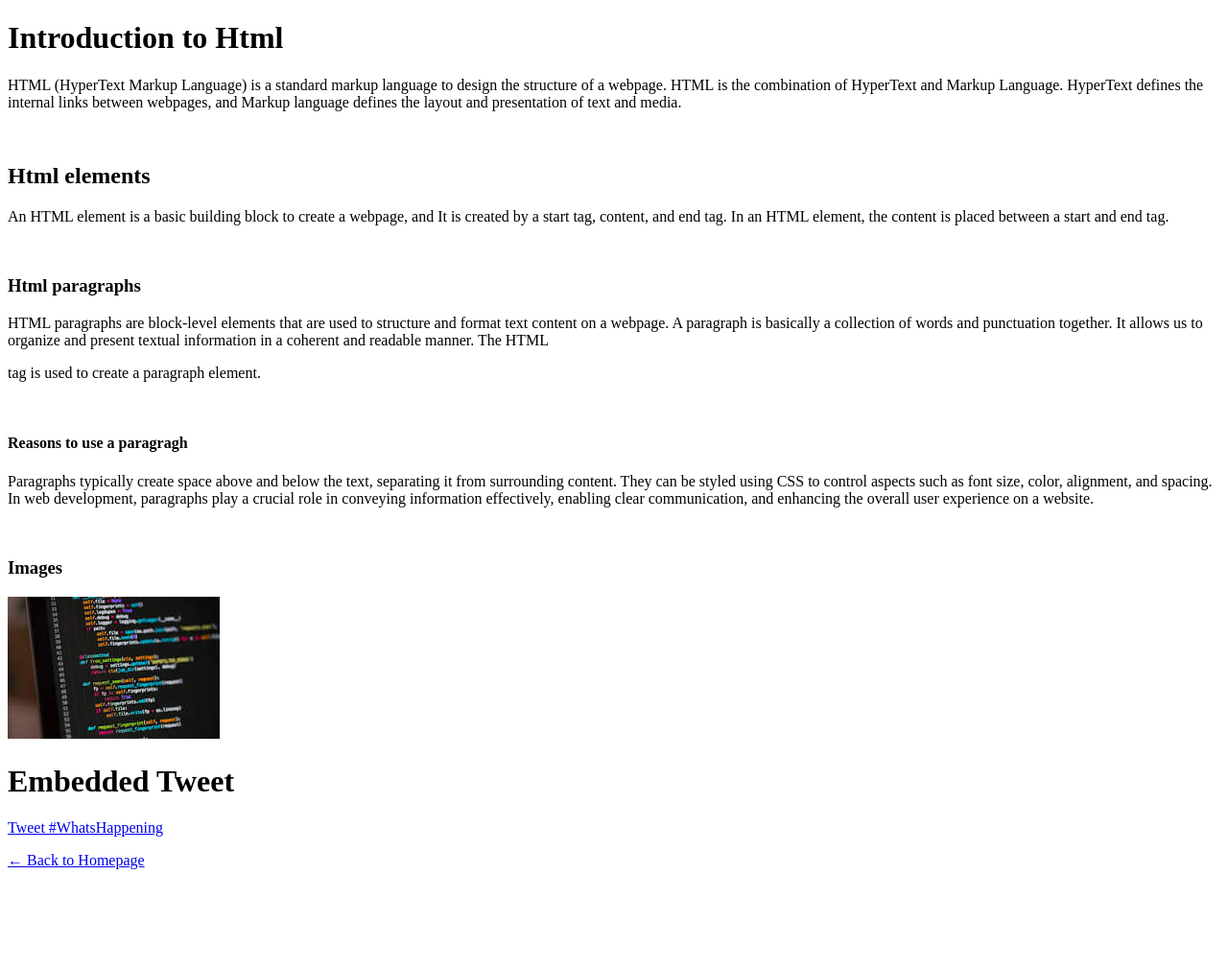
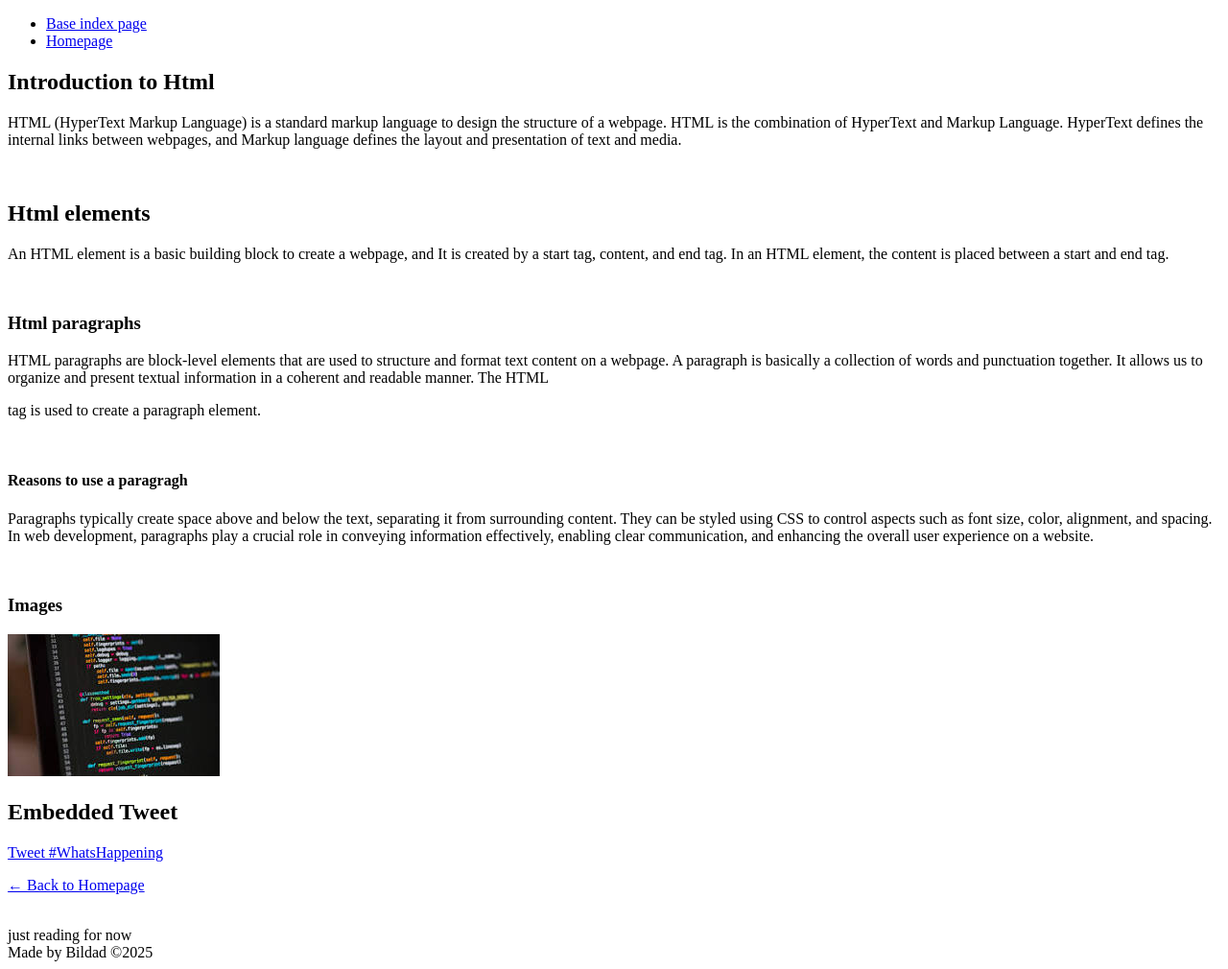
Before and after one commit to Bildad58/My_First_Portfolio, a plain HTML site: page html_basic/tweets.html in a window 1280 px wide. Shown: the whole page at 96% size. Before the commit the page ends 922 px from the top, so only its background shows below. Drawn offline with Linux system fonts and the light colour scheme.

Commit message:
third commit

```diff
--- a/html_basic/tweets.html
+++ b/html_basic/tweets.html
@@ -6,6 +6,20 @@
     <title>Document</title>
 </head>
 <body>
+
+    <header>
+        <ul>
+            <li>
+                <a href="base_index.html">Base index page</a>
+            </li>
+            <li>
+                <a href="index.html">Homepage</a>
+            </li>
+
+        </ul>
+    </header>
+
+    <article>
     <h1>Introduction to Html</h1>
     <p>HTML (HyperText Markup Language) is a standard markup language to design the structure of a webpage. HTML is the combination of HyperText and Markup Language. HyperText defines the internal links between webpages, and Markup language defines the layout and presentation of text and media.
     </p><br>
@@ -38,6 +52,14 @@
   <script async src="https://platform.twitter.com/widgets.js" charset="utf-8"></script>
 
   <!-- Link back to homepage -->
-  <p><a href="index.html">← Back to Homepage</a></p>
+  <p><a href="index.html">← Back to Homepage</a></p><br>
+    </article>
+
+    <aside>just reading for now</aside>
+
+
+  <footer>
+    Made by Bildad ©2025 <a href="index.html" target="_blank"></a>
+  </footer>
 </body>
 </html>
```
